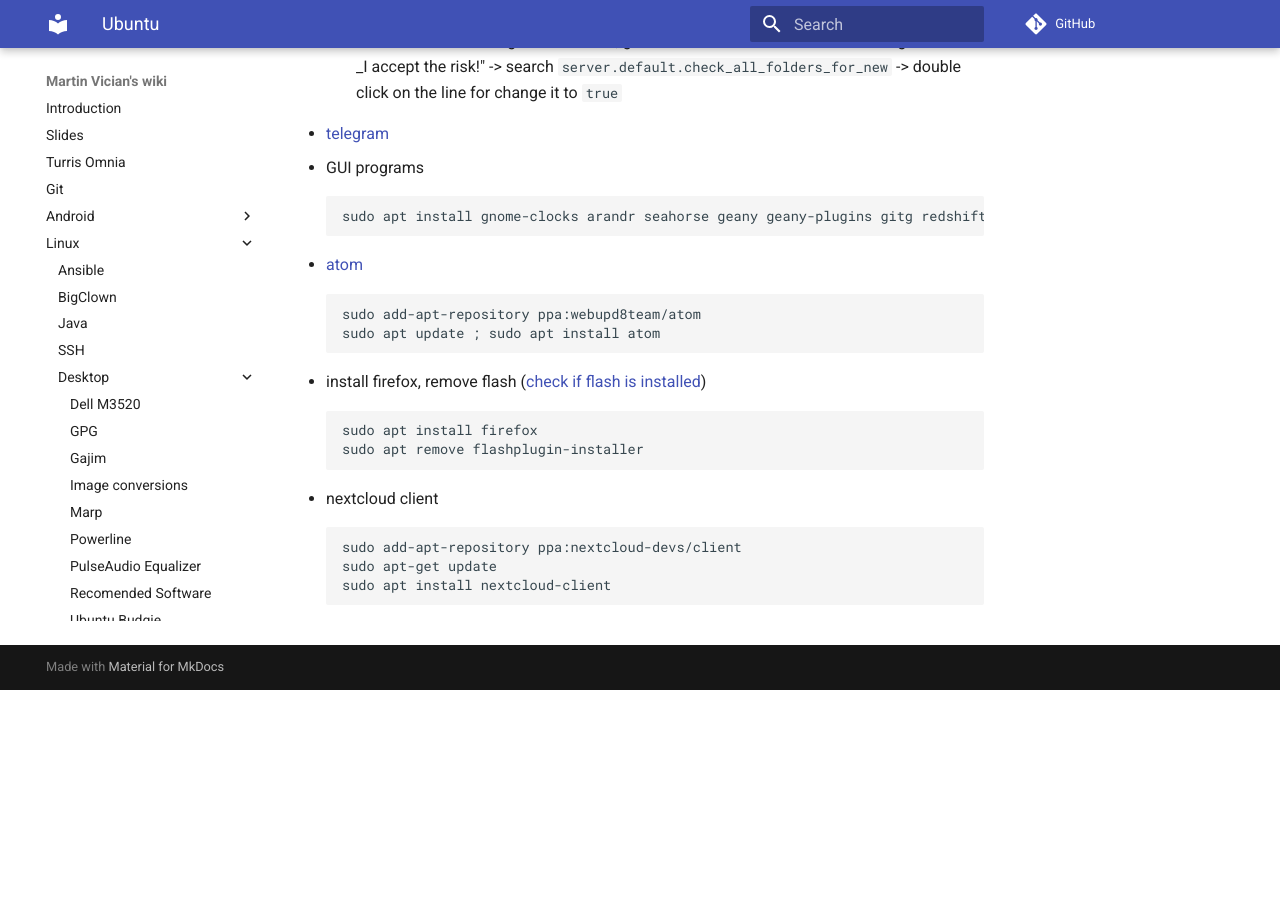
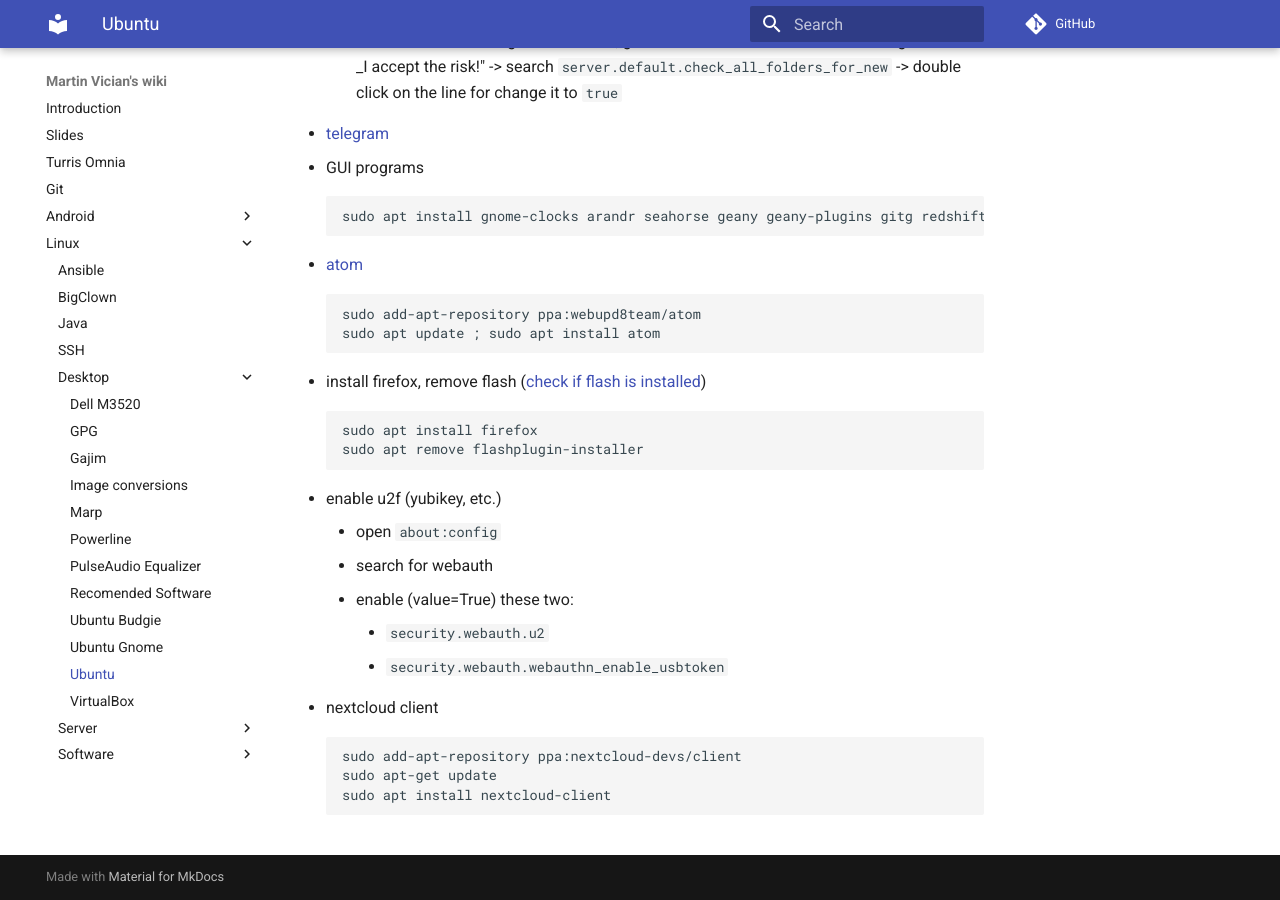
Before and after one commit to vician/wiki, an MkDocs documentation site: the page built from docs/Linux/Desktop/Ubuntu.md, in a window 1280 px wide and 900 px high, scrolled down 1733 px. Built offline with MkDocs 1.6.1 and Material for MkDocs 9.7.7, drawn with Linux system fonts in a browser that asks for light colours; comment, search, counter and statistics services are not loaded; before the commit the page ends 2423 px from its top, so only the background shows below that.

Commit message:
u2f firefox

```diff
--- a/docs/Linux/Desktop/Ubuntu.md
+++ b/docs/Linux/Desktop/Ubuntu.md
@@ -83,6 +83,13 @@ _What I need on my Ubuntu desktop._
 		sudo apt install firefox
 		sudo apt remove flashplugin-installer
 
+- enable u2f (yubikey, etc.)
+	- open `about:config`
+	- search for webauth
+	- enable (value=True) these two:
+		- `security.webauth.u2`
+		- `security.webauth.webauthn_enable_usbtoken`
+
 - nextcloud client
 
 		sudo add-apt-repository ppa:nextcloud-devs/client
```
